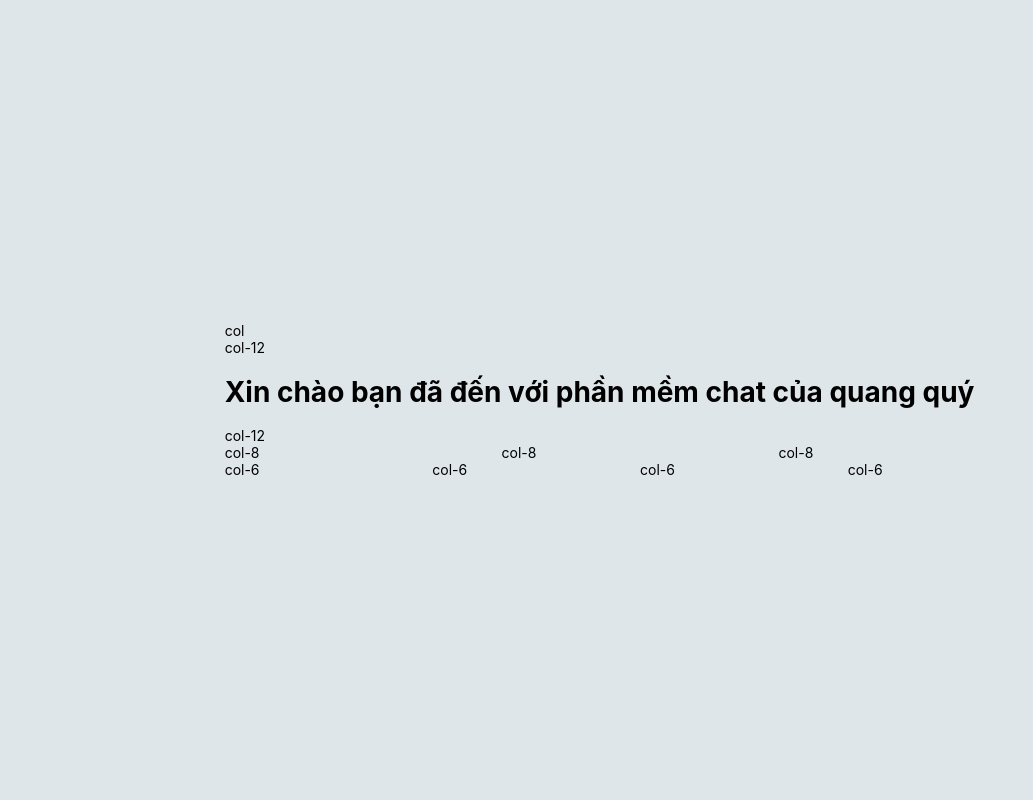
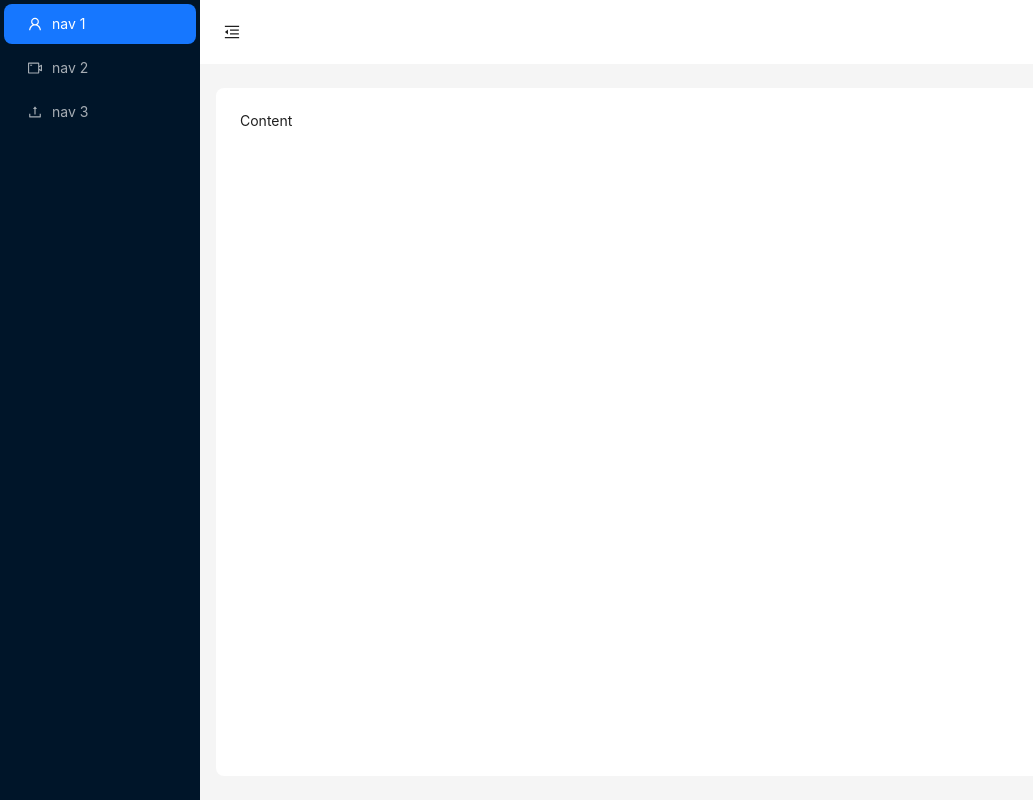
Before and after one commit to quang-quy/app-chat, a React (Create React App) app in the folder thiendao-client/: page /Home in a window 1280 px wide. Shown: the whole page, without its empty margins (0-1033 px from the left). Built offline with nearby package versions, Linux system fonts and the light colour scheme.

Commit message:
center layout login

```diff
--- a/thiendao-client/src/App.css
+++ b/thiendao-client/src/App.css
@@ -1,11 +1,19 @@
-.App {
+/* .App {
 
   display: flex;
   justify-content: center;
   align-items: center;
   background-color: #dfe6e9;
   height: 100vh;
+} */
+.loginWrapper {
+ display: flex;
+  justify-content: center;
+  align-items: center;
+  background-color: #dfe6e9;
+  height: 100vh;
 }
+
 
 .App-logo {
   height: 40vmin;
--- a/thiendao-client/src/Home/Home.jsx
+++ b/thiendao-client/src/Home/Home.jsx
@@ -1,32 +1,75 @@
-import React from "react";
-import { Col,Row } from "antd";
+import React, { useState } from 'react';
+import {
+  MenuFoldOutlined,
+  MenuUnfoldOutlined,
+  UploadOutlined,
+  UserOutlined,
+  VideoCameraOutlined,
+} from '@ant-design/icons';
+import { Button, Layout, Menu, theme } from 'antd';
 
-function Home() {
+const { Header, Sider, Content } = Layout;
 
-    return (
-        <div>
-              <Row>
-      <Col span={24}>col</Col>
-    </Row>
-    <Row>
-      <Col span={12}>col-12</Col>
-      <h1>Xin chào bạn đã đến với phần mềm chat của quang quý</h1>
-      <Col span={12}>col-12</Col>
-    </Row>
-    <Row>
-      <Col span={8}>col-8</Col>
-      <Col span={8}>col-8</Col>
-      <Col span={8}>col-8</Col>
-    </Row>
-    <Row>
-      <Col span={6}>col-6</Col>
-      <Col span={6}>col-6</Col>
-      <Col span={6}>col-6</Col>
-      <Col span={6}>col-6</Col>
-    </Row>
-        </div>
+const App  = () => {
+  const [collapsed, setCollapsed] = useState(false);
+  const {
+    token: { colorBgContainer, borderRadiusLG },
+  } = theme.useToken();
 
-    )
-}
+  return (
+    <Layout style={{height:"100vh"}}>
+      <Sider trigger={null} collapsible collapsed={collapsed}>
+        <div className="demo-logo-vertical" />
+        <Menu
+          theme="dark"
+          mode="inline"
+          defaultSelectedKeys={['1']}
+          items={[
+            {
+              key: '1',
+              icon: <UserOutlined />,
+              label: 'nav 1',
+            },
+            {
+              key: '2',
+              icon: <VideoCameraOutlined />,
+              label: 'nav 2',
+            },
+            {
+              key: '3',
+              icon: <UploadOutlined />,
+              label: 'nav 3',
+            },
+          ]}
+        />
+      </Sider>
+      <Layout>
+        <Header style={{ padding: 0, background: colorBgContainer }}>
+          <Button
+            type="text"
+            icon={collapsed ? <MenuUnfoldOutlined /> : <MenuFoldOutlined />}
+            onClick={() => setCollapsed(!collapsed)}
+            style={{
+              fontSize: '16px',
+              width: 64,
+              height: 64,
+            }}
+          />
+        </Header>
+        <Content
+          style={{
+            margin: '24px 16px',
+            padding: 24,
+            minHeight: 280,
+            background: colorBgContainer,
+            borderRadius: borderRadiusLG,
+          }}
+        >
+          Content
+        </Content>
+      </Layout>
+    </Layout>
+  );
+};
 
-export default Home;
+export default App;
--- /dev/null
+++ b/thiendao-client/src/Login/LoginComponent.module.css
@@ -0,0 +1,15 @@
+.loginContainer {
+  display: flex;
+  justify-content: center;
+  align-items: center;
+  height: 100vh; /* Toàn màn hình */
+  background: linear-gradient(to right, #f0f2f5, #ffffff);
+}
+
+.loginBox {
+  width: 360px;
+  background: #fff;
+  border-radius: 12px;
+  padding: 32px 28px;
+  box-shadow: 0 4px 12px rgba(0, 0, 0, 0.1);
+}
--- a/thiendao-client/src/Login/loginComponent.jsx
+++ b/thiendao-client/src/Login/loginComponent.jsx
@@ -1,94 +1,99 @@
+import { LockOutlined, UserOutlined } from "@ant-design/icons";
+import { Button, Form, Input, Flex, message, Alert } from "antd";
+import { Link, useNavigate } from "react-router-dom";
+import { useState } from "react";
+import { LoginAPI } from "../API/LoginApi";
+import styles from "./LoginComponent.module.css";
 
-import { LockOutlined, UserOutlined } from '@ant-design/icons';
-import { Button, Form, Input, Flex,message, Alert } from 'antd';
-import { Link, useNavigate } from 'react-router-dom';
-import { LoginAPI,api } from '../API/LoginApi';
-import { useState } from "react";
-import '../App.css';
-function LoginComponent () {
-
+function LoginComponent() {
   const [alertType, setAlertType] = useState(null);
   const [fadeOut, setFadeOut] = useState(false);
   const navigate = useNavigate();
+
   const onFinish = async (values) => {
     try {
+      const response = await LoginAPI(values);
+      message.success("Đăng nhập thành công");
 
-    const payload = values;
-    const response = await LoginAPI(payload);
-    message.success('đăng nhập thành công');
-   setAlertType('success');
-   navigate('/Home');
+      setAlertType("success");
       setFadeOut(false);
       setTimeout(() => setFadeOut(true), 1000);
       setTimeout(() => setAlertType(null), 1500);
-    console.log('Response:', response.data);
-  }
-  catch (error) {
-    setAlertType('error');
+
+      console.log("Response:", response.data);
+
+      // Điều hướng sau khi login
+      setTimeout(() => navigate("/Home"), 800);
+    } catch (error) {
+      console.error("Error:", error);
+      message.error("Sai tên đăng nhập hoặc mật khẩu");
+
+      setAlertType("error");
       setFadeOut(false);
       setTimeout(() => setFadeOut(true), 1000);
       setTimeout(() => setAlertType(null), 1500);
-message.error('Sai tên đăng nhập hoặc mật khẩu');
-console.error('Error:', error);
+    }
+  };
 
-  }
-
-  };
-    return(
-        <div style={{minWidth: '500px'}}>
-
+  return (
+    <div className={styles.loginContainer}>
+      <div className={styles.loginBox}>
         {alertType && (
           <div
             style={{
-      transition: 'opacity 0.5s ease',
+              transition: "opacity 0.5s ease",
               opacity: fadeOut ? 0 : 1,
               marginBottom: 16,
+              width: "100%",
             }}
           >
             <Alert
-      message={alertType === 'success' ? 'Đăng nhập thành công' : 'Đăng nhập thất bại!'}
+              message={
+                alertType === "success"
+                  ? "Đăng nhập thành công"
+                  : "Đăng nhập thất bại!"
+              }
               type={alertType}
               showIcon
             />
           </div>
         )}
+
         <Form
           name="login"
           initialValues={{ remember: true }}
-      style={{ maxWidth: 360 }}
           onFinish={onFinish}
+          style={{ width: "100%" }}
         >
           <Form.Item
             name="username"
-        rules={[{ required: true, message: 'Please input your Username!' }]}
+            rules={[{ required: true, message: "Please input your Username!" }]}
           >
             <Input prefix={<UserOutlined />} placeholder="Username" />
           </Form.Item>
+
           <Form.Item
             name="password"
-        rules={[{ required: true, message: 'Please input your Password!' }]}
+            rules={[{ required: true, message: "Please input your Password!" }]}
           >
-        <Input prefix={<LockOutlined />} type="password" placeholder="Password" />
+            <Input.Password prefix={<LockOutlined />} placeholder="Password" />
           </Form.Item>
+
           <Form.Item>
             <Flex justify="space-between" align="center">
-          {/* <Form.Item name="remember" valuePropName="checked" noStyle>
-            <Checkbox>Remember me</Checkbox>
-          </Form.Item> */}
               <Link to="/CreateAcc">Tạo tài khoản</Link>
             </Flex>
           </Form.Item>
 
           <Form.Item>
             <Button block type="primary" htmlType="submit">
-          Log in
+              Đăng nhập
             </Button>
-
           </Form.Item>
         </Form>
+      </div>
+    </div>
+  );
+}
 
-        </div>
-    )
-
-}
 export default LoginComponent;
```
Lines whose indentation alone changed are shown as unchanged.
